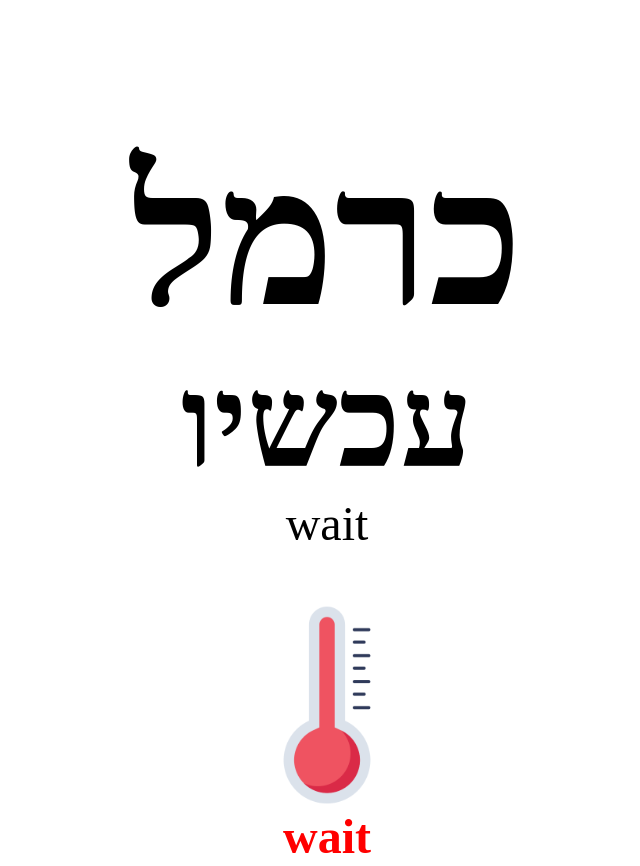
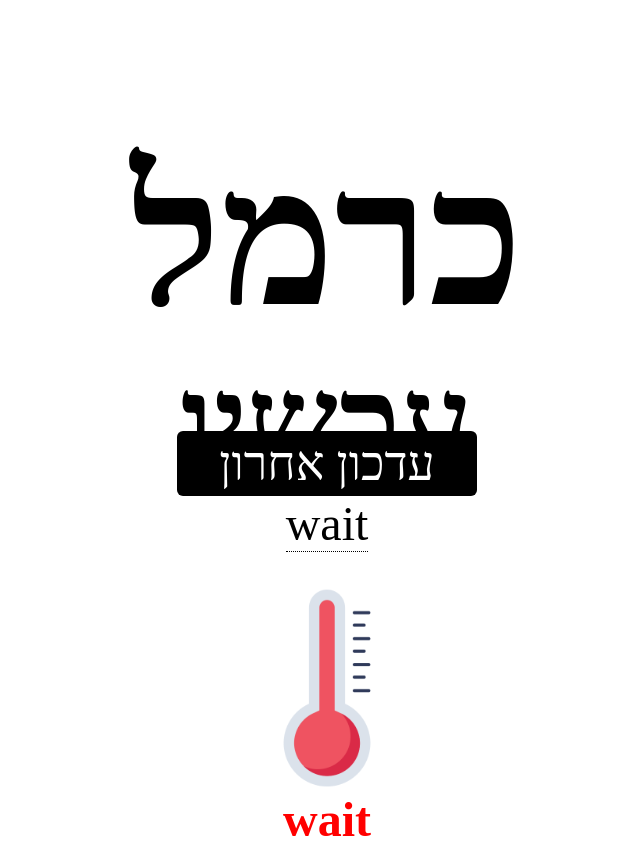
Before and after one commit to yochai-g-private/yochai-g-private.github.io, a plain HTML site: page Carmel.Weather/index.html in a window 1280 px wide. Shown: the top 866 px of the page, without its empty margins (313-953 px from the left). Drawn offline with Linux system fonts and the light colour scheme; no server answers.

Commit message:
tooltip attempt #1

```diff
--- a/Carmel.Weather/index.html
+++ b/Carmel.Weather/index.html
@@ -1,11 +1,41 @@
 <!DOCTYPE html>
 <html>
+	<style>
+		.tooltip {
+		  position: relative;
+		  display: inline-block;
+		  border-bottom: 1px dotted black;
+		}
+
+		.tooltip .tooltiptext {
+		  visibility: visible;
+  width: 300px;
+  background-color: black;
+  color: #fff;
+  text-align: center;
+  border-radius: 6px;
+  padding: 5px 0;
+
+  /* Position the tooltip */
+  position: absolute;
+  z-index: 1;
+  bottom: 100%;
+  left: 50%;
+  margin-left: -150px;
+		}
+
+		.tooltip:hover .tooltiptext {
+		  visibility: visible;
+		}
+	</style>
 	<body style="height: 100%">
 	<div style = "text-align:center;">
 		<h1 style="font-size:192px;margin-bottom: 0">כרמל</h1>
 		<h2 id="RESOLUTION" style="font-size:128px; height:128px; margin-top: 0;margin-bottom: 0"></h2>
 		<br>
-		<div id="UPDATED_AT" style="font-size:48px;margin-top: 0;">wait</div>
+		<div class="tooltip" id="UPDATED_AT" style="font-size:48px;margin-top: 0;">wait
+			<span class="tooltiptext">עדכון אחרון</span>
+		</div>
 
 		<br>
 		<br>
```
